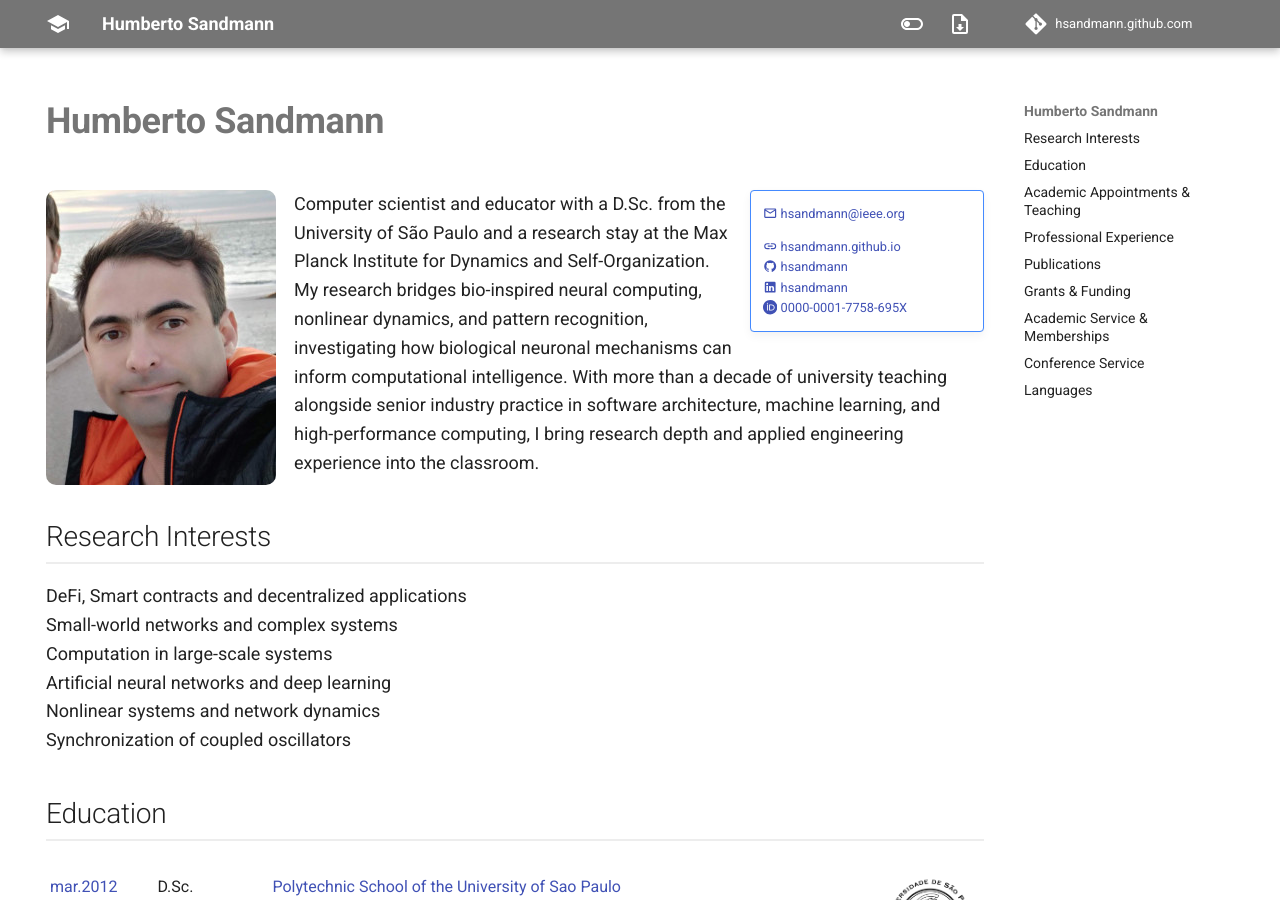
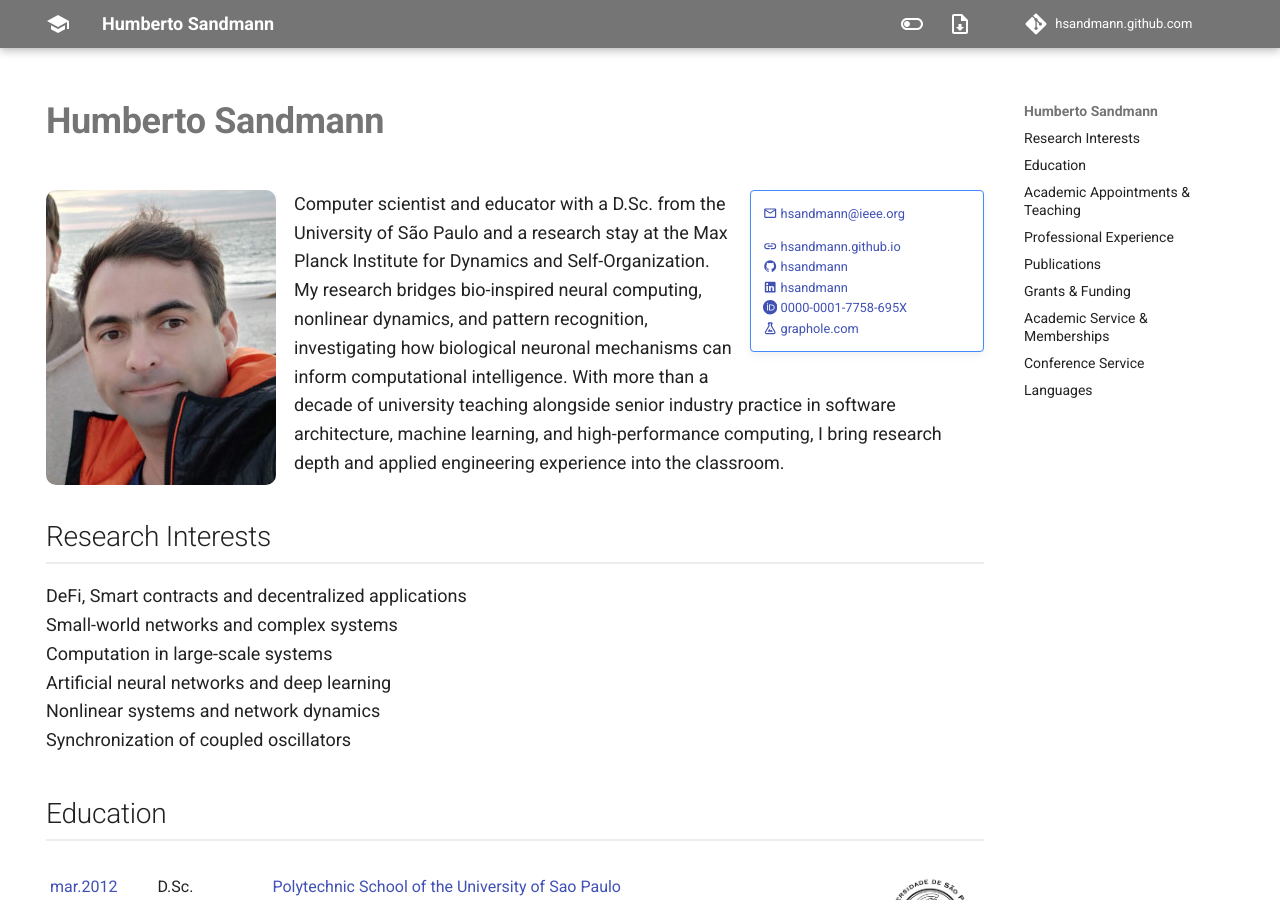
Before and after one commit to hsandmann/hsandmann.github.com, an MkDocs documentation site: the page built from docs/index.md, in a window 1280 px wide and 900 px high. Built offline with MkDocs 1.6.1 and Material for MkDocs 9.7.7, drawn with Linux system fonts in a browser that asks for light colours; comment, search, counter and statistics services are not loaded.

Commit message:
Add discreet graphole.com project link to contact block
Co-Authored-By: Claude Opus 4.8 <noreply@anthropic.com>

```diff
--- a/docs/index.md
+++ b/docs/index.md
@@ -15,6 +15,7 @@ hide:
     [:material-github:](https://github.com/hsandmann){:target='_blank'} [hsandmann](https://github.com/hsandmann){:target='_blank'}<br>
     [:material-linkedin:](https://www.linkedin.com/in/hsandmann/){:target='_blank'} [hsandmann](https://www.linkedin.com/in/hsandmann/){:target='_blank'}<br>
     [:simple-orcid:](https://orcid.org/0000-0001-7758-695X){:target='_blank'} [0000-0001-7758-695X](https://orcid.org/0000-0001-7758-695X){:target='_blank'}<br>
+    [:material-flask-outline:](https://graphole.com){:target='_blank'} [graphole.com](https://graphole.com){:target='_blank'}
     <!-- [:simple-googlescholar:](https://scholar.google.com/citations?user=YOUR_ID){:target='_blank'} [Google Scholar](https://scholar.google.com/citations?user=YOUR_ID){:target='_blank'} -->
 
 Computer scientist and educator with a D.Sc. from the University of São Paulo and a research stay at the Max Planck Institute for Dynamics and Self-Organization. My research bridges bio-inspired neural computing, nonlinear dynamics, and pattern recognition, investigating how biological neuronal mechanisms can inform computational intelligence. With more than a decade of university teaching alongside senior industry practice in software architecture, machine learning, and high-performance computing, I bring research depth and applied engineering experience into the classroom.
```
